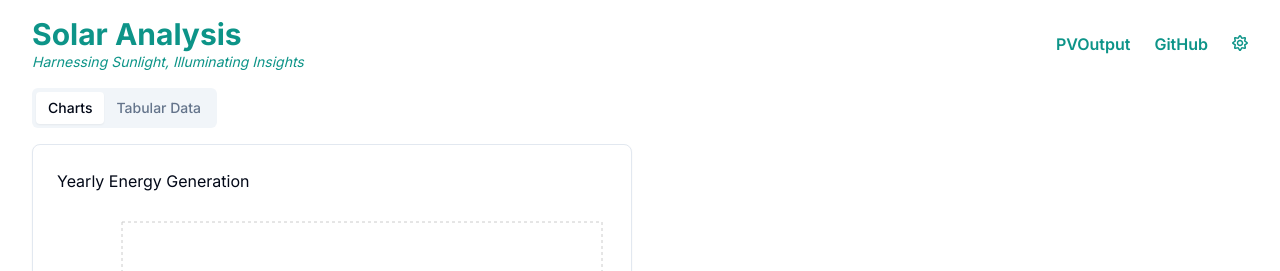
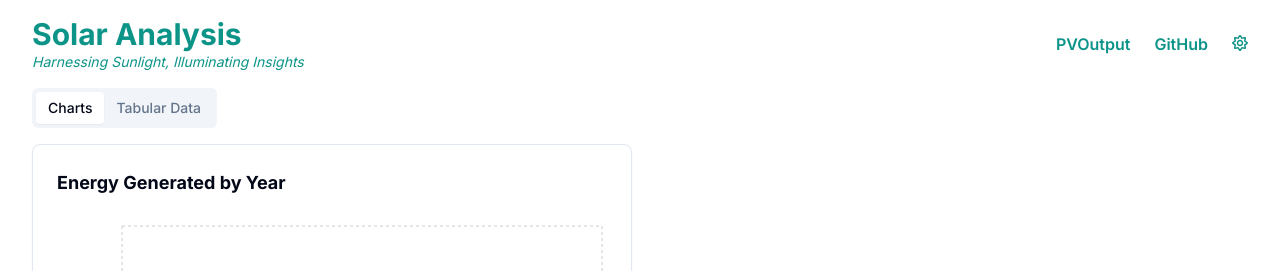
Before and after one commit to nf1973/solar, a Next.js app: page / in a window 1280 px wide. Shown: the top 271 px of the page. Built offline with nearby package versions, Linux system fonts and the light colour scheme; no server answers.

Commit message:
correct chart label

```diff
--- a/components/YearlySummaryChart.jsx
+++ b/components/YearlySummaryChart.jsx
@@ -24,7 +24,9 @@ const YearlySummaryChart = ({ yearlyData }) => {
 
   return (
     <Card className="w-full">
-      <CardHeader>Yearly Energy Generation</CardHeader>
+      <CardHeader>
+        <h3 className="text-lg font-bold">Energy Generated by Year</h3>
+      </CardHeader>
       <CardContent>
         <ResponsiveContainer width="100%" height={400}>
           <BarChart data={transformedData}>
```
